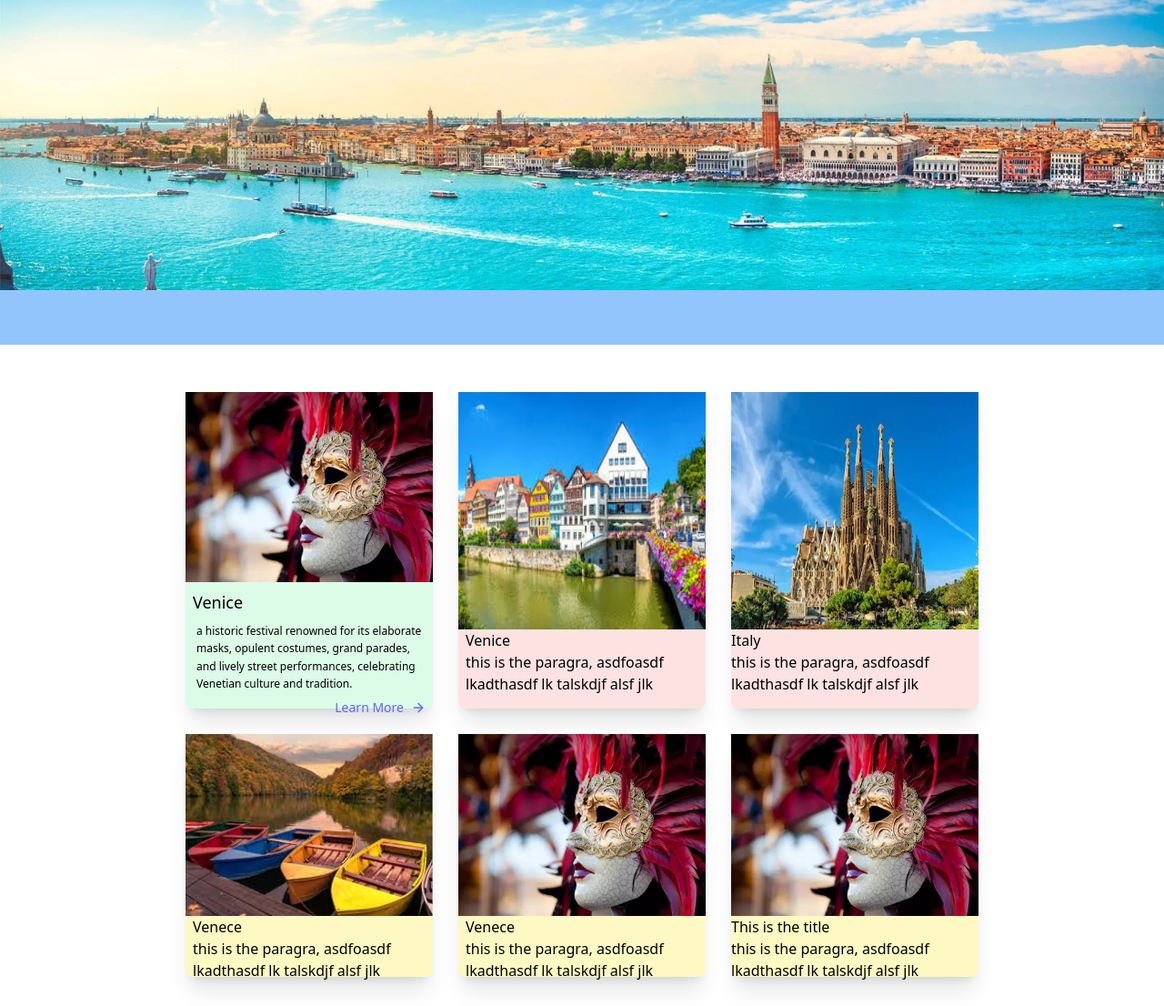
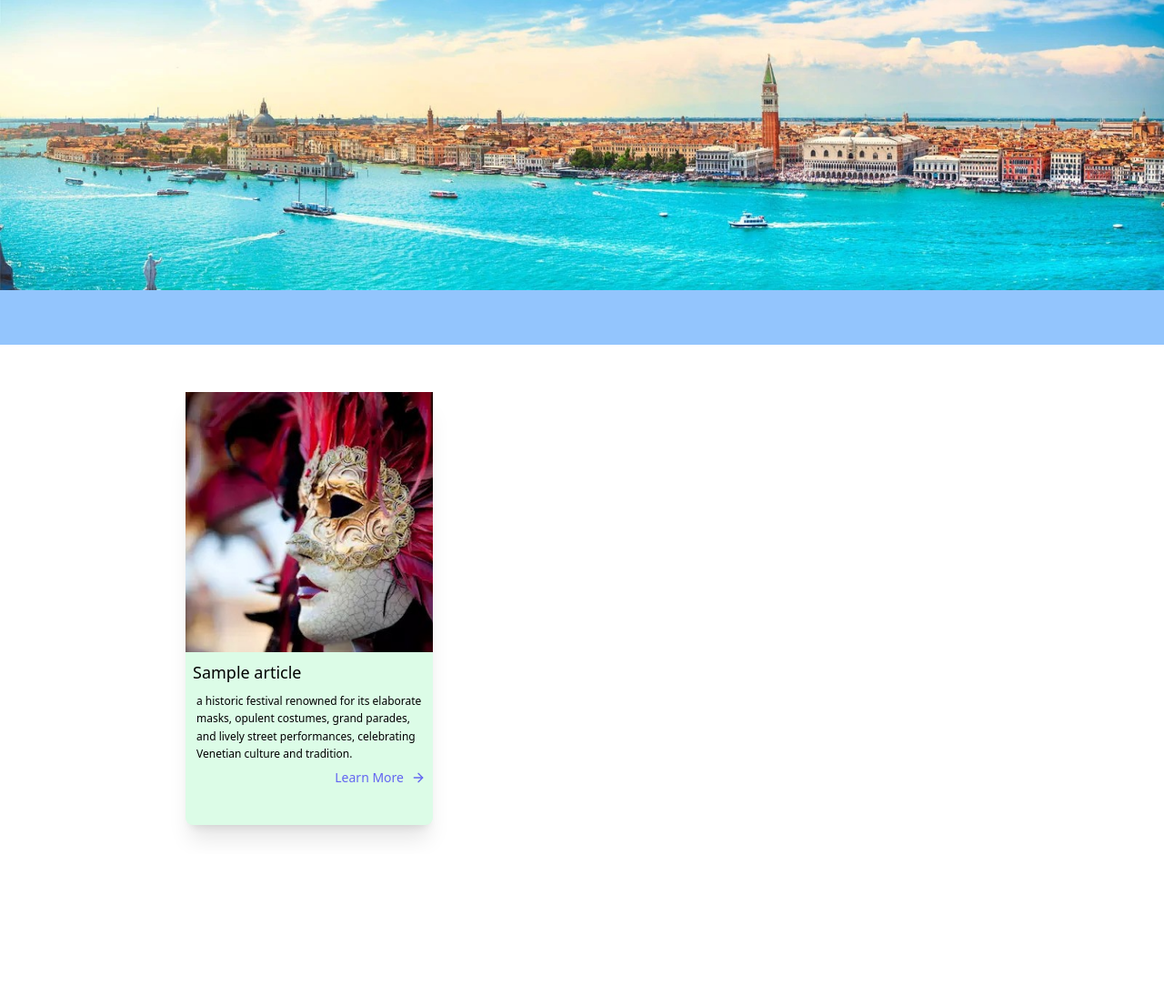
Before and after one commit to sreyesg/visit-europe, a Django app: page / in a window 1280 px wide. Shown: the part 81-1187 px from the top of the page at 91% size. After the commit the page ends 1003 px from the top, so only its background shows below. Run offline with Django 5.2, Linux system fonts and the light colour scheme; tables that the repository leaves empty hold one stand-in row (values such as "Sample post"); some libraries are stand-ins or nearby versions.

Commit message:
Add images and define dynamic layout

```diff
--- a/main_app/templates/base.html
+++ b/main_app/templates/base.html
@@ -14,13 +14,10 @@
         <div class="container mx-auto flex flex-wrap p-5 flex-col md:flex-row items-center">
           <a class="flex title-font font-medium items-center text-gray-900 mb-4 md:mb-0">
             <img src="{% static "images/tower.svg" %}" class='h-10 w-10' alt="">
-            {% comment %} <svg xmlns="http://www.w3.org/2000/svg" fill="none" stroke="currentColor" stroke-linecap="round" stroke-linejoin="round" stroke-width="2" class="w-10 h-10 text-white p-2 bg-indigo-500 rounded-full" viewBox="0 0 24 24">
-              <path d="M12 2L2 7l10 5 10-5-10-5zM2 17l10 5 10-5M2 12l10 5 10-5"></path>
-            </svg> {% endcomment %}
             <span class="ml-3 text-xl">Visit Europe</span>
           </a>
           <nav class="md:ml-auto flex flex-wrap items-center text-base justify-center">
-            <a class="mr-5 hover:text-gray-900 inline-flex items-center bg-gray-100 border-0 py-1 px-3 focus:outline-none hover:bg-gray-200 rounded text-base mt-4 md:mt-0">view all</a>
+            <a href='{% url "landing" %}' class="mr-5 hover:text-gray-900 inline-flex items-center bg-gray-100 border-0 py-1 px-3 focus:outline-none hover:bg-gray-200 rounded text-base mt-4 md:mt-0">view all</a>
             <a class="mr-5 hover:text-gray-900 inline-flex items-center bg-gray-100 border-0 py-1 px-3 focus:outline-none hover:bg-gray-200 rounded text-base mt-4 md:mt-0">view my articles</a>
             <a class="mr-5 hover:text-gray-900 inline-flex items-center bg-gray-100 border-0 py-1 px-3 focus:outline-none hover:bg-gray-200 rounded text-base mt-4 md:mt-0">signup</a>
           </nav>
--- a/main_app/templates/landing.html
+++ b/main_app/templates/landing.html
@@ -11,9 +11,12 @@
     </section>
     <section class=" py-5">
         <div class="grid grid-cols-1 lg:grid-cols-3 gap-7 p-3  mx-[15%] mt-5 min-h-[500px]">
+
+            {% for article in articles  %}
+
             <div class="bg-green-100 rounded-lg shadow-xl">
                 <img src="{% static "images/carnival.jpg" %}" class='h-[60%] w-full object-cover' alt="" >
-                <h1 class='px-2 text-lg mb-2 mt-2'>Venice</h1>
+                <h1 class='px-2 text-lg mb-2 mt-2'>{{ article.name }}</h1>
                 <p class='text-xs px-3 leading-relaxed'>a historic festival renowned for its elaborate masks, opulent costumes, grand parades,
                     and lively street performances, celebrating Venetian culture and tradition.</p>
                 <div class="text-indigo-500 text-sm">
@@ -26,34 +29,8 @@
 
                 </div>
             </div>
-            <div class="bg-red-100 rounded-lg shadow-xl">
-                <img src="{% static "images/houses.jpeg" %}" alt="" class='h-3/4 w-full object-center'>
-                <h1 class='px-2'>Venice</h1>
-                <p class='px-2'>this is the paragra, asdfoasdf lkadthasdf lk talskdjf alsf jlk</p>
+            {% endfor %}
 
-            </div>
-            <div class="bg-red-100 rounded-lg shadow-xl">
-                <img src="{% static "images/church.jpg" %}" alt="" class='h-3/4 w-full object-center'>
-                <h1>Italy</h1>
-                <p>this is the paragra, asdfoasdf lkadthasdf lk talskdjf alsf jlk</p>
-            </div>
-            <div class="bg-yellow-100 rounded-lg shadow-xl">
-                <img src="{% static "images/boats.jpeg" %}" alt="" class='h-3/4 w-full object-center'>
-                <h1 class='px-2'>Venece</h1>
-                <p class='px-2'>this is the paragra, asdfoasdf lkadthasdf lk talskdjf alsf jlk</p>
-            </div>
-            <div class="bg-yellow-100 rounded-lg shadow-xl">
-                <img src="{% static "images/carnival.jpg" %}" alt="" class='h-3/4 w-full object-center'>
-                <h1 class='px-2'>Venece</h1>
-                <p class='px-2'>this is the paragra, asdfoasdf lkadthasdf lk talskdjf alsf jlk</p>
-            </div>
-
-
-            <div class="bg-yellow-100 rounded-lg shadow-xl">
-                <img src="{% static "images/carnival.jpg" %}" class='h-3/4 w-full object-center' alt="">
-                <h1>This is the title</h1>
-                <p>this is the paragra, asdfoasdf lkadthasdf lk talskdjf alsf jlk</p>
-            </div>
 
 
         </div>
```
Also changed, not shown: main_app/static/images/campus.jpg (added), main_app/static/images/court.jpg (added), main_app/static/images/london.jpg (added), 4 other files.
